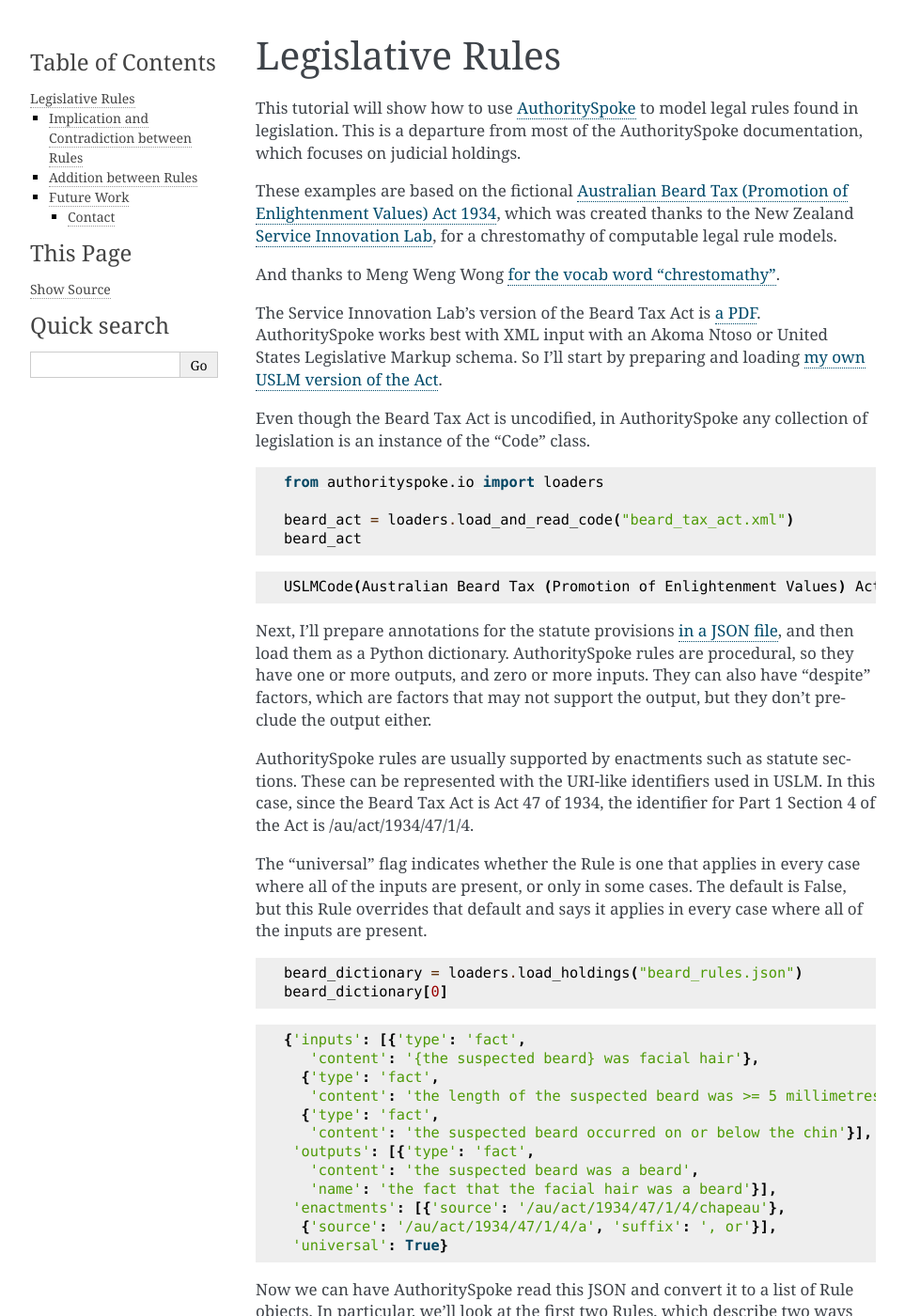
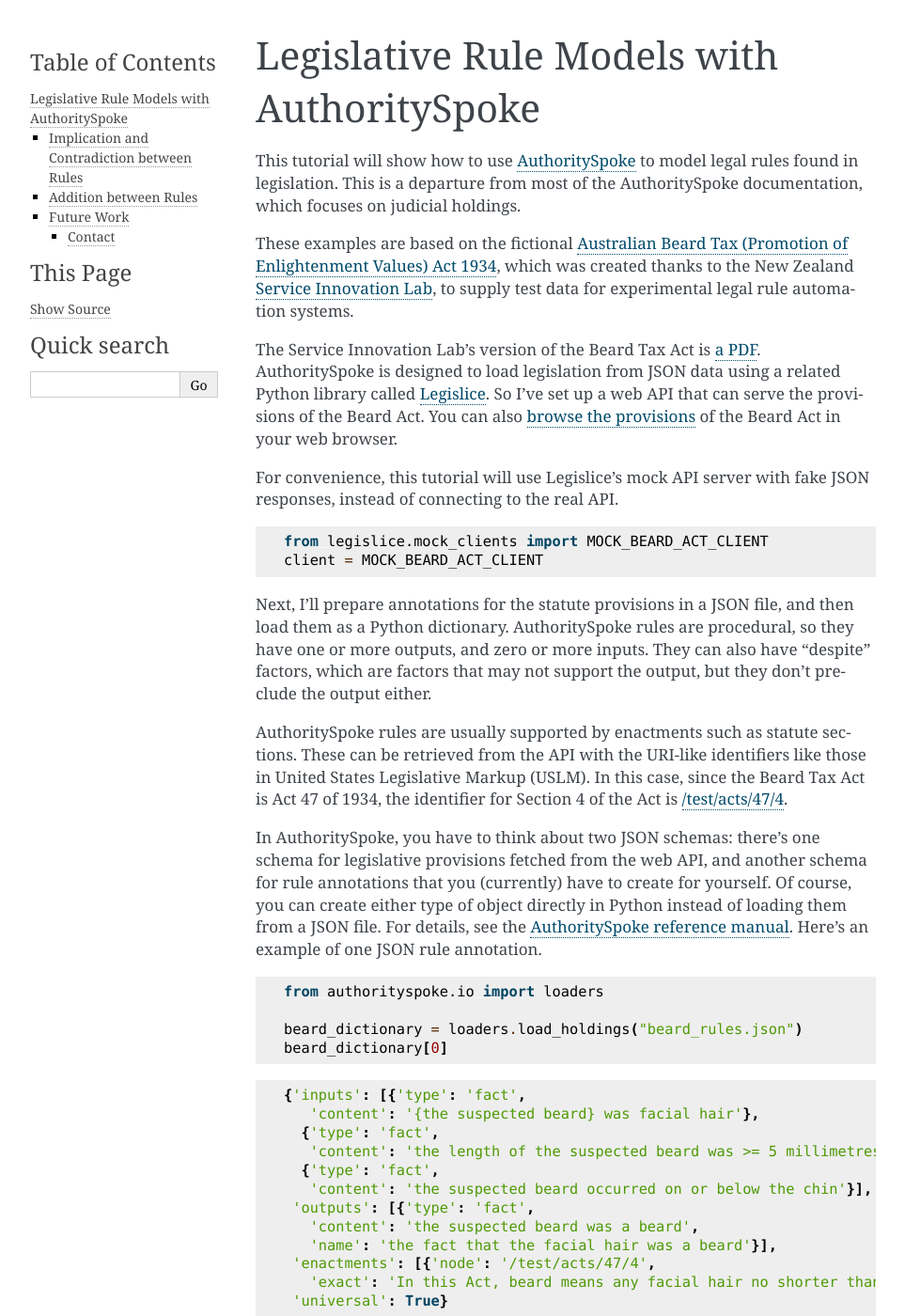
Before and after one commit to mscarey/AuthoritySpoke, a Sphinx documentation site: the page built from docs/guides/statute_rules.rst, in a window 1280 px wide and 1400 px high. Shown: the whole window at 94% size, without its empty margins (148-1111 px from the left). Built offline with Sphinx 7.4.7, drawn with Linux system fonts in a browser that asks for light colours; some of the changed text lies outside the part shown.

Commit message:
update statute rules guide

```diff
--- a/docs/guides/statute_rules.rst
+++ b/docs/guides/statute_rules.rst
@@ -1,5 +1,7 @@
-Legislative Rules
-===========================
+..  _statute_rules:
+
+Legislative Rule Models with AuthoritySpoke
+===========================================
 
 This tutorial will show how to use
 `AuthoritySpoke <https://authorityspoke.readthedocs.io/en/latest/>`__ to
@@ -10,56 +12,51 @@
 (Promotion of Enlightenment Values) Act
 1934 <https://github.com/ServiceInnovationLab/example-rules-as-code>`__,
 which was created thanks to the New Zealand `Service Innovation
-Lab <https://github.com/ServiceInnovationLab>`__, for a chrestomathy of
-computable legal rule models.
-
-And thanks to Meng Weng Wong `for the vocab word
-“chrestomathy” <https://twitter.com/mengwong/status/1205720239406755840>`__.
+Lab <https://github.com/ServiceInnovationLab>`__, to supply test data
+for experimental legal rule automation systems.
 
 The Service Innovation Lab’s version of the Beard Tax Act is `a
 PDF <https://github.com/ServiceInnovationLab/example-rules-as-code/blob/master/legislation.pdf>`__.
-AuthoritySpoke works best with XML input with an Akoma Ntoso or United
-States Legislative Markup schema. So I’ll start by preparing and loading
-`my own USLM version of the Act
-<https://github.com/mscarey/AuthoritySpoke/blob/master/example_data/codes/beard_tax_act.xml>`__.
+AuthoritySpoke is designed to load legislation from JSON data using a
+related Python library called
+`Legislice <https://github.com/mscarey/legislice>`__. So I’ve set up a
+web API that can serve the provisions of the Beard Act. You can also
+`browse the provisions <https://authorityspoke.com/legislice/test/>`__
+of the Beard Act in your web browser.
 
-Even though the Beard Tax Act is uncodified, in AuthoritySpoke any
-collection of legislation is an instance of the “Code” class.
+For convenience, this tutorial will use Legislice’s mock API server with
+fake JSON responses, instead of connecting to the real API.
 
-.. code:: python
+.. code:: ipython3
 
-    from authorityspoke.io import loaders
+    from legislice.mock_clients import MOCK_BEARD_ACT_CLIENT
+    client = MOCK_BEARD_ACT_CLIENT
 
-    beard_act = loaders.load_and_read_code("beard_tax_act.xml")
-    beard_act
-
-
-
-
-.. parsed-literal::
-
-    USLMCode(Australian Beard Tax (Promotion of Enlightenment Values) Act 1934)
-
-
-
-Next, I’ll prepare annotations for the statute provisions `in a JSON
-file <https://github.com/mscarey/AuthoritySpoke/blob/master/example_data/holdings/beard_rules.json>`__,
-and then load them as a Python dictionary. AuthoritySpoke rules
+Next, I’ll prepare annotations for the statute provisions in a JSON
+file, and then load them as a Python dictionary. AuthoritySpoke rules
 are procedural, so they have one or more outputs, and zero or more
 inputs. They can also have “despite” factors, which are factors that may
 not support the output, but they don’t preclude the output either.
 
 AuthoritySpoke rules are usually supported by enactments such as statute
-sections. These can be represented with the URI-like identifiers used in
-USLM. In this case, since the Beard Tax Act is Act 47 of 1934, the
-identifier for Part 1 Section 4 of the Act is /au/act/1934/47/1/4.
+sections. These can be retrieved from the API with the URI-like
+identifiers like those in United States Legislative Markup (USLM). In
+this case, since the Beard Tax Act is Act 47 of 1934, the identifier for
+Section 4 of the Act is
+`/test/acts/47/4 <https://authorityspoke.com/legislice/test/acts/47/4@2035-08-01>`__.
 
-The “universal” flag indicates whether the Rule is one that applies in
-every case where all of the inputs are present, or only in some cases.
-The default is False, but this Rule overrides that default and says it
-applies in every case where all of the inputs are present.
+In AuthoritySpoke, you have to think about two JSON schemas: there’s one
+schema for legislative provisions fetched from the web API, and another
+schema for rule annotations that you (currently) have to create for
+yourself. Of course, you can create either type of object directly in
+Python instead of loading them from a JSON file. For details, see the
+`AuthoritySpoke reference
+manual <https://authorityspoke.readthedocs.io/en/latest/>`__. Here’s an
+example of one JSON rule annotation.
 
-.. code:: python
+.. code:: ipython3
+
+    from authorityspoke.io import loaders
 
     beard_dictionary = loaders.load_holdings("beard_rules.json")
     beard_dictionary[0]
@@ -78,23 +75,45 @@
      'outputs': [{'type': 'fact',
        'content': 'the suspected beard was a beard',
        'name': 'the fact that the facial hair was a beard'}],
-     'enactments': [{'source': '/au/act/1934/47/1/4/chapeau'},
-      {'source': '/au/act/1934/47/1/4/a', 'suffix': ', or'}],
+     'enactments': [{'node': '/test/acts/47/4',
+       'exact': 'In this Act, beard means any facial hair no shorter than 5 millimetres in length that: occurs on or below the chin'}],
      'universal': True}
 
 
+
+The “universal” True/False field indicates whether the Rule is one that
+applies in every case where all of the inputs are present, or only in
+some cases. The default is False, but this Rule overrides that default
+and says it applies in every case where all of the inputs are present.
 
 Now we can have AuthoritySpoke read this JSON and convert it to a list
 of Rule objects. In particular, we’ll look at the first two Rules, which
 describe two ways that an object can be defined to be a “beard”.
 
-.. code:: python
+.. code:: ipython3
 
     from authorityspoke.io import readers
 
-    beard_rules = readers.read_rules(beard_dictionary, beard_act)
+    beard_rules = readers.read_rules(beard_dictionary, client=client)
     print(beard_rules[0])
-    print("")
+
+
+.. parsed-literal::
+
+    the Rule that the court MAY ALWAYS impose the
+      RESULT:
+        the Fact that <the suspected beard> was a beard
+      GIVEN:
+        the Fact that <the suspected beard> was facial hair
+        the Fact that the length of <the suspected beard> was at least 5
+        millimeter
+        the Fact that <the suspected beard> occurred on or below the chin
+      GIVEN the ENACTMENT:
+        "In this Act, beard means any facial hair no shorter than 5 millimetres in length that: occurs on or below the chin…" (/test/acts/47/4 1935-04-01)
+
+
+.. code:: ipython3
+
     print(beard_rules[1])
 
 
@@ -107,30 +126,11 @@
         the Fact that <the suspected beard> was facial hair
         the Fact that the length of <the suspected beard> was at least 5
         millimeter
-        the Fact that <the suspected beard> occurred on or below the chin
-      GIVEN the ENACTMENTS:
-        "In this Act, beard means any facial hair no shorter than 5
-        millimetres in length that:" (Australian Beard Tax (Promotion of
-        Enlightenment Values) Act 1934, /au/act/1934/47/1/4/chapeau)
-        "occurs on or below the chin" (Australian Beard Tax (Promotion of
-        Enlightenment Values) Act 1934, /au/act/1934/47/1/4/a)
-
-    the Rule that the court MAY ALWAYS impose the
-      RESULT:
-        the Fact that <the suspected beard> was a beard
-      GIVEN:
-        the Fact that <the suspected beard> was facial hair
-        the Fact that the length of <the suspected beard> was at least 5
-        millimeter
         the Fact that <the suspected beard> existed in an uninterrupted line
         from the front of one ear to the front of the other ear below the nose
       GIVEN the ENACTMENTS:
-        "In this Act, beard means any facial hair no shorter than 5
-        millimetres in length that:" (Australian Beard Tax (Promotion of
-        Enlightenment Values) Act 1934, /au/act/1934/47/1/4/chapeau)
-        "exists in an uninterrupted line from the front of one ear to the
-        front of the other ear below the nose." (Australian Beard Tax
-        (Promotion of Enlightenment Values) Act 1934, /au/act/1934/47/1/4/b)
+        "In this Act, beard means any facial hair no shorter than 5 millimetres in length that:…exists in an uninterrupted line from the front of one ear to the front of the other ear below the nose." (/test/acts/47/4 1935-04-01)
+        "exists in an uninterrupted line from the front of one ear to the front of the other ear below the nose." (/test/acts/47/4/b 1935-04-01)
 
 
 The difference between these two Rules is that the first one applies to
@@ -138,7 +138,7 @@
 “in an uninterrupted line from the front of one ear to the front of the
 other ear below the nose”. I’ll rename them accordingly.
 
-.. code:: python
+.. code:: ipython3
 
     chin_rule = beard_rules[0]
     ear_rule = beard_rules[1]
@@ -157,10 +157,10 @@
 exactly 8 millimeters long instead of “no shorter than 5 millimetres”,
 we can determine that the original “chin rule” implies our new Rule.
 
-.. code:: python
+.. code:: ipython3
 
     beard_dictionary[0]['inputs'][1]['content'] = 'the length of the suspected beard was = 8 millimetres'
-    longer_hair_rule = readers.read_rule(beard_dictionary[0], beard_act)
+    longer_hair_rule = readers.read_rule(beard_dictionary[0], client=client)
     print(longer_hair_rule)
 
 
@@ -174,15 +174,11 @@
         the Fact that the length of <the suspected beard> was exactly equal to
         8 millimeter
         the Fact that <the suspected beard> occurred on or below the chin
-      GIVEN the ENACTMENTS:
-        "In this Act, beard means any facial hair no shorter than 5
-        millimetres in length that:" (Australian Beard Tax (Promotion of
-        Enlightenment Values) Act 1934, /au/act/1934/47/1/4/chapeau)
-        "occurs on or below the chin" (Australian Beard Tax (Promotion of
-        Enlightenment Values) Act 1934, /au/act/1934/47/1/4/a)
+      GIVEN the ENACTMENT:
+        "In this Act, beard means any facial hair no shorter than 5 millimetres in length that: occurs on or below the chin…" (/test/acts/47/4 1935-04-01)
 
 
-.. code:: python
+.. code:: ipython3
 
     chin_rule.implies(longer_hair_rule)
 
@@ -197,10 +193,12 @@
 
 Similarly, we can create a new Rule that says facial hair is *never* a
 beard if its length is greater than 12 inches (we’ll use inches instead
-of millimeters this time). And we can show that this new Rule
-contradicts a Rule that came from the Beard Tax Act.
+of millimeters this time, and the units will be converted automatically
+thanks to the `pint <https://pint.readthedocs.io/en/stable/>`__
+library). And we can show that this new Rule contradicts a Rule that
+came from the Beard Tax Act.
 
-.. code:: python
+.. code:: ipython3
 
     beard_dictionary[1]["despite"] = beard_dictionary[1]["inputs"][0]
     beard_dictionary[1]["inputs"] = {
@@ -209,7 +207,8 @@
     }
     beard_dictionary[1]["outputs"][0]["truth"] = False
     beard_dictionary[1]["mandatory"] = True
-    long_thing_is_not_a_beard = readers.read_rule(beard_dictionary[1], beard_act)
+
+    long_thing_is_not_a_beard = readers.read_rule(beard_dictionary[1], client=client)
     print(long_thing_is_not_a_beard)
 
 
@@ -223,15 +222,11 @@
       DESPITE:
         the Fact that <the suspected beard> was facial hair
       GIVEN the ENACTMENTS:
-        "In this Act, beard means any facial hair no shorter than 5
-        millimetres in length that:" (Australian Beard Tax (Promotion of
-        Enlightenment Values) Act 1934, /au/act/1934/47/1/4/chapeau)
-        "exists in an uninterrupted line from the front of one ear to the
-        front of the other ear below the nose." (Australian Beard Tax
-        (Promotion of Enlightenment Values) Act 1934, /au/act/1934/47/1/4/b)
+        "In this Act, beard means any facial hair no shorter than 5 millimetres in length that:…exists in an uninterrupted line from the front of one ear to the front of the other ear below the nose." (/test/acts/47/4 1935-04-01)
+        "exists in an uninterrupted line from the front of one ear to the front of the other ear below the nose." (/test/acts/47/4/b 1935-04-01)
 
 
-.. code:: python
+.. code:: ipython3
 
     long_thing_is_not_a_beard.contradicts(ear_rule)
 
@@ -272,7 +269,7 @@
 
 Here are the two Rules we’ll be adding together.
 
-.. code:: python
+.. code:: ipython3
 
     elements_of_offense = beard_rules[11]
     print(elements_of_offense)
@@ -296,25 +293,13 @@
         asserting the fact that <the Department of Beards> granted an
         exemption from the prohibition of wearing beards, was counterfeit
       GIVEN the ENACTMENTS:
-        "It shall be an offence to buy, sell, lend, lease, gift, transfer or
-        receive in any way a beardcoin from any person or body other than the
-        Department of Beards, except as provided in Part 4." (Australian Beard
-        Tax (Promotion of Enlightenment Values) Act 1934,
-        /au/act/1934/47/3/7A)
-        "It shall be no defense to a charge under section 7A that the
-        purchase, sale, lease, gift, transfer or receipt was of counterfeit
-        beardcoin rather than genuine beardcoin." (Australian Beard Tax
-        (Promotion of Enlightenment Values) Act 1934, /au/act/1934/47/3/7B/2)
+        "It shall be an offence to buy, sell, lend, lease, gift, transfer or receive in any way a beardcoin from any person or body other than the Department of Beards, except as provided in Part 4." (/test/acts/47/7A 1935-04-01)
+        "It shall be no defense to a charge under section 7A that the purchase, sale, lease, gift, transfer or receipt was of counterfeit beardcoin rather than genuine beardcoin." (/test/acts/47/7B/2 1935-04-01)
       DESPITE the ENACTMENT:
-        "The Department of Beards may issue licenses to such barbers,
-        hairdressers or other male grooming professionals as they see fit to
-        purchase a beardcoin from a customer whose beard they have removed,
-        and to resell those beardcoins to the Department of Beards"
-        (Australian Beard Tax (Promotion of Enlightenment Values) Act 1934,
-        /au/act/1934/47/4/11)
+        "The Department of Beards may issue licenses to such barbers, hairdressers, or other male grooming professionals as they see fit to purchase a beardcoin from a customer whose beard they have removed, and to resell those beardcoins to the Department of Beards." (/test/acts/47/11 2013-07-18)
 
 
-.. code:: python
+.. code:: ipython3
 
     loan_is_transfer = beard_rules[7]
     print(loan_is_transfer)
@@ -332,11 +317,7 @@
         fact that <the Department of Beards> granted an exemption from the
         prohibition of wearing beards, to <the counterparty>
       GIVEN the ENACTMENT:
-        "It shall be an offence to buy, sell, lend, lease, gift, transfer or
-        receive in any way a beardcoin from any person or body other than the
-        Department of Beards, except as provided in Part 4." (Australian Beard
-        Tax (Promotion of Enlightenment Values) Act 1934,
-        /au/act/1934/47/3/7A)
+        "It shall be an offence to buy, sell, lend, lease, gift, transfer or receive in any way a beardcoin from any person or body other than the Department of Beards, except as provided in Part 4." (/test/acts/47/7A 1935-04-01)
 
 
 But there’s a problem. The ``loan_is_transfer`` Rule establishes only
@@ -346,14 +327,14 @@
 add one of the Enactments that the ``elements_of_offense`` Rule relies
 upon.
 
-.. code:: python
+.. code:: ipython3
 
     loan_without_exceptions = (
-            loan_is_transfer
-            + elements_of_offense.inputs[1]
-            + elements_of_offense.inputs[2]
-            + elements_of_offense.enactments[1]
-        )
+                loan_is_transfer
+                + elements_of_offense.inputs[1]
+                + elements_of_offense.inputs[2]
+                + elements_of_offense.enactments[1]
+            )
     print(loan_without_exceptions)
 
 
@@ -373,20 +354,13 @@
         the Fact it is false that <the counterparty> was <the Department of
         Beards>
       GIVEN the ENACTMENTS:
-        "It shall be no defense to a charge under section 7A that the
-        purchase, sale, lease, gift, transfer or receipt was of counterfeit
-        beardcoin rather than genuine beardcoin." (Australian Beard Tax
-        (Promotion of Enlightenment Values) Act 1934, /au/act/1934/47/3/7B/2)
-        "It shall be an offence to buy, sell, lend, lease, gift, transfer or
-        receive in any way a beardcoin from any person or body other than the
-        Department of Beards, except as provided in Part 4." (Australian Beard
-        Tax (Promotion of Enlightenment Values) Act 1934,
-        /au/act/1934/47/3/7A)
+        "It shall be no defense to a charge under section 7A that the purchase, sale, lease, gift, transfer or receipt was of counterfeit beardcoin rather than genuine beardcoin." (/test/acts/47/7B/2 1935-04-01)
+        "It shall be an offence to buy, sell, lend, lease, gift, transfer or receive in any way a beardcoin from any person or body other than the Department of Beards, except as provided in Part 4." (/test/acts/47/7A 1935-04-01)
 
 
 With these changes, we can add together two Rules to get a new one.
 
-.. code:: python
+.. code:: ipython3
 
     loan_establishes_offense = loan_without_exceptions + elements_of_offense
     print(loan_establishes_offense)
@@ -410,15 +384,8 @@
         the Fact it is false that <the counterparty> was <the Department of
         Beards>
       GIVEN the ENACTMENTS:
-        "It shall be no defense to a charge under section 7A that the
-        purchase, sale, lease, gift, transfer or receipt was of counterfeit
-        beardcoin rather than genuine beardcoin." (Australian Beard Tax
-        (Promotion of Enlightenment Values) Act 1934, /au/act/1934/47/3/7B/2)
-        "It shall be an offence to buy, sell, lend, lease, gift, transfer or
-        receive in any way a beardcoin from any person or body other than the
-        Department of Beards, except as provided in Part 4." (Australian Beard
-        Tax (Promotion of Enlightenment Values) Act 1934,
-        /au/act/1934/47/3/7A)
+        "It shall be no defense to a charge under section 7A that the purchase, sale, lease, gift, transfer or receipt was of counterfeit beardcoin rather than genuine beardcoin." (/test/acts/47/7B/2 1935-04-01)
+        "It shall be an offence to buy, sell, lend, lease, gift, transfer or receive in any way a beardcoin from any person or body other than the Department of Beards, except as provided in Part 4." (/test/acts/47/7A 1935-04-01)
 
 
 There will be additional methods for combining Rules in future versions
@@ -428,7 +395,7 @@
 the other provisions have been formalized. In all, there are 14 Rules in
 the dataset.
 
-.. code:: python
+.. code:: ipython3
 
     len(beard_rules)
 
@@ -447,26 +414,37 @@
 The Beard Tax Act example still presents challenges that AuthoritySpoke
 hasn’t yet met. Two capabilities that should be coming to AuthoritySpoke
 fairly soon are the ability to model remedies like the sentencing
-provisions in /au/act/1934/47/3/9, and commencement dates like the one
-in /au/act/1934/47/1/2.
+provisions in
+`/test/acts/47/9 <https://authorityspoke.com/legislice/test/acts/47/9@1935-08-01>`__,
+and commencement dates like the one in
+`/test/acts/47/2 <https://authorityspoke.com/legislice/test/acts/47/2@1935-08-01>`__.
 
 But consider how you would model these more challenging details:
 
-The “purpose” provisions in /au/act/1934/47/1/3 and /au/act/1934/47/4/10
+The “purpose” provisions in
+`/test/acts/47/3 <https://authorityspoke.com/legislice/test/acts/47/3@1935-08-01>`__
+and
+`/test/acts/47/10 <https://authorityspoke.com/legislice/test/acts/47/10@1935-08-01>`__
 
-Provisions delegating regulatory power, like /au/act/1934/47/2A/6B and
-/au/act/1934/47/4/12
+Provisions delegating regulatory power, like
+`/test/acts/47/6B <https://authorityspoke.com/legislice/test/acts/47/6B@1935-08-01>`__
+and
+`/test/acts/47/12 <https://authorityspoke.com/legislice/test/acts/47/12@1935-08-01>`__
 
 Provisions delegating permission to take administrative actions, like
-/au/act/1934/47/2/6/1
+`/test/acts/47/6/1 <https://authorityspoke.com/legislice/test/acts/47/6/1@1935-08-01>`__
 
 Provisions delegating administrative responsibilities, like
-/au/act/1934/47/2A/6D/1 and /au/act/1934/47/3/8/1
+`/test/acts/47/6D/1 <https://authorityspoke.com/legislice/test/acts/47/6D/1@1935-08-01>`__
+and
+`/test/acts/47/8/1 <https://authorityspoke.com/legislice/test/acts/47/8/1@1935-08-01>`__
 
-Provisions delegating fact-finding power, like /au/act/1934/47/2A/6D/2
+Provisions delegating fact-finding power, like
+`/test/acts/47/6D/2 <https://authorityspoke.com/legislice/test/acts/47/6D/2@1935-08-01>`__
 
 Clauses limiting the effect of particular provisions to a certain
-statutory scope, like the words “In this Act,” in /au/act/1934/47/1/4
+statutory scope, like the words “In this Act,” in
+`/test/acts/47/4 <https://authorityspoke.com/legislice/test/acts/47/4@1935-08-01>`__
 
 Contact
 ~~~~~~~
```
Also changed, not shown: other parts of docs/guides/statute_rules.rst (+8 -6 lines), 1 other file.
